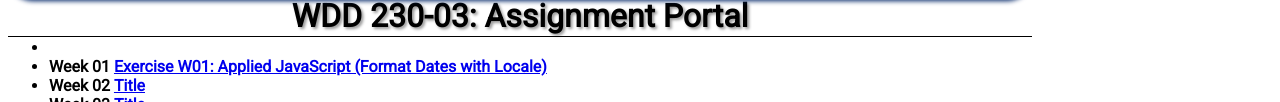
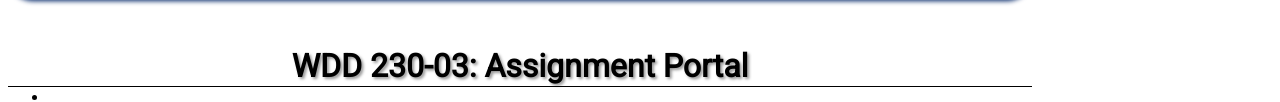
Before and after one commit to onipaa/wdd230, a plain HTML site: page index.html in a window 1280 px wide. Shown: the part 268-370 px from the top of the page. Drawn offline with Linux system fonts and the light colour scheme.

Commit message:
Added one spacer before the table to give some room.

```diff
--- a/index.html
+++ b/index.html
@@ -17,6 +17,7 @@
                 <div class="myName"><p>John M. Harper</p></div>
             </div>
             <div class="exercises">
+                <p>&nbsp;</p>
                 <table>
                     <tr>
                         <th><p style="font-size: 32px; text-shadow: 2px 2px 3px rgb(0 0 0 / 0.4); text-align: center;">WDD 230-03: Assignment Portal</p></th>
```
